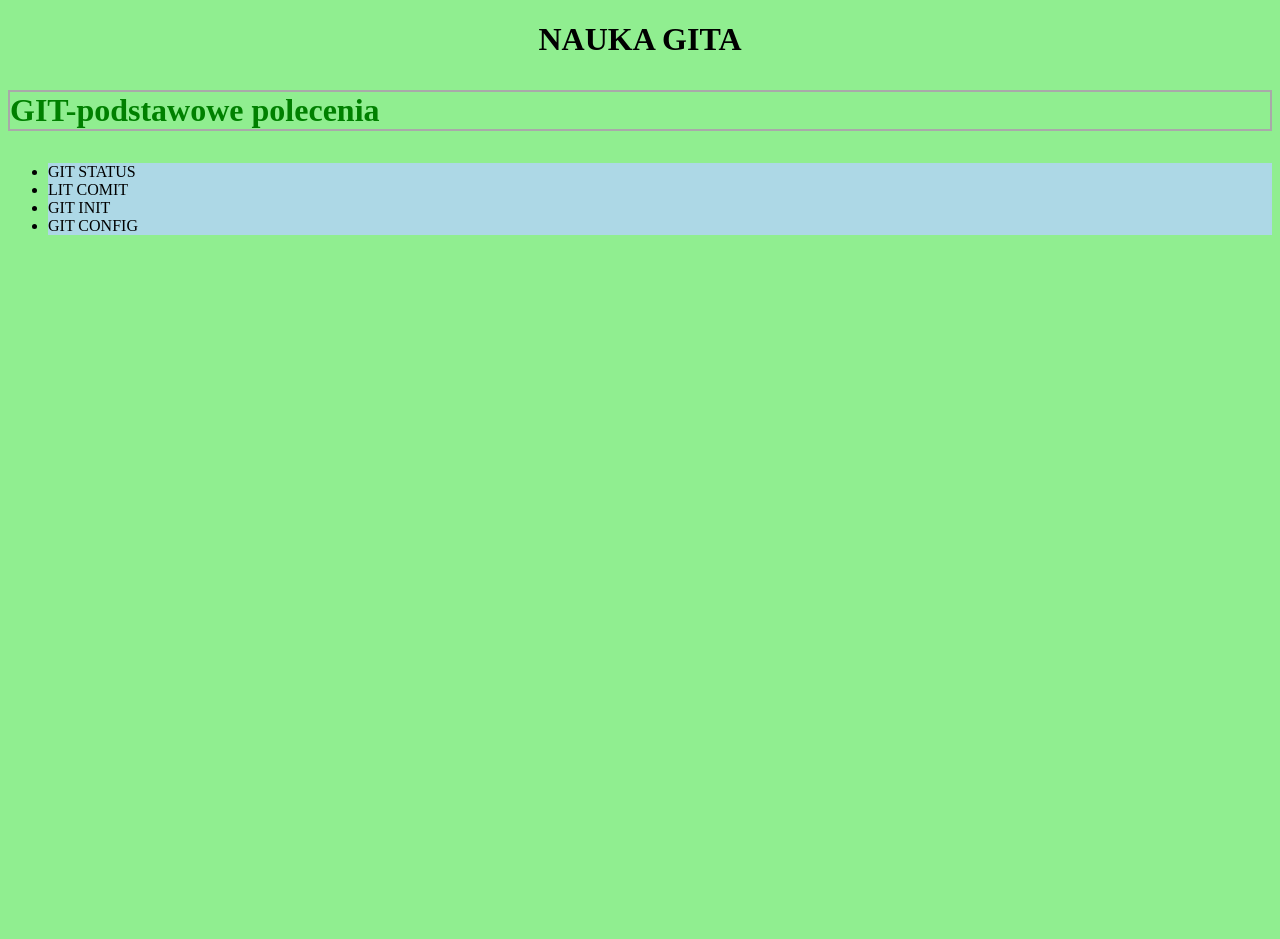
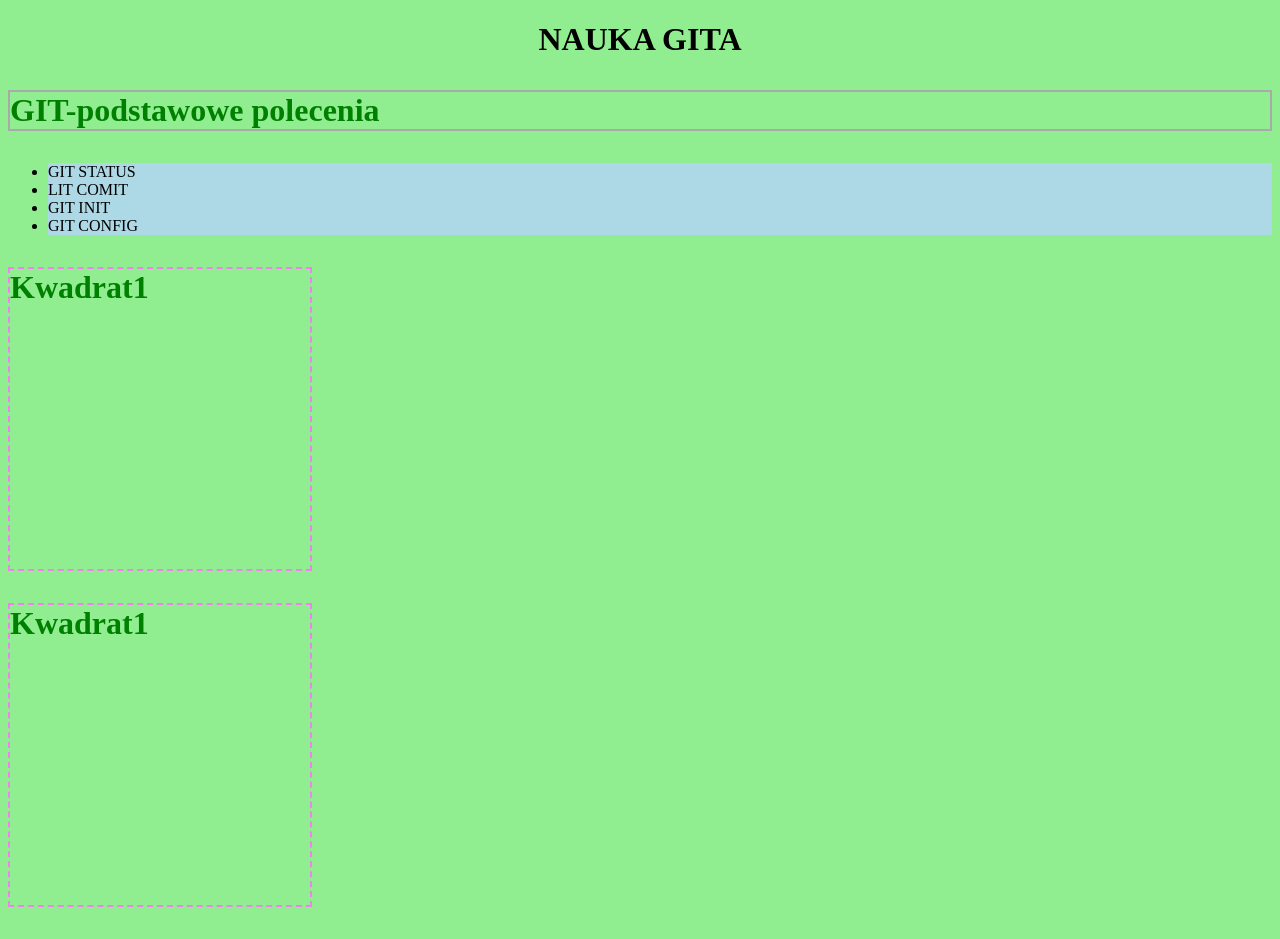
Before and after one commit to Vitalii-Shurkhal/AFM-1, a plain HTML site: page index.html in a window 1280 px wide. Before the commit the page ends 800 px from the top, so only its background shows below. Drawn offline with Linux system fonts and the light colour scheme.

Commit message:
Modify Index Styles

```diff
--- a/index.html
+++ b/index.html
@@ -22,6 +22,16 @@
         <li>git config</li>
     </ul>
 
+    <div class="kwadrat">
+        <p>Kwadrat1</p>
+
+    </div>
+
+    <div class="kwadrat">
+        <p>Kwadrat1</p>
+
+    </div>
+
 
 
     <script src="/script.js"></script>
--- a/style.css
+++ b/style.css
@@ -13,3 +13,9 @@ ul li {
     text-transform: uppercase;
     background-color: lightblue;
 }
+
+.kwadrat p {
+    width: 300px;
+    height: 300px;
+    border: 2px dashed violet;
+}
```
